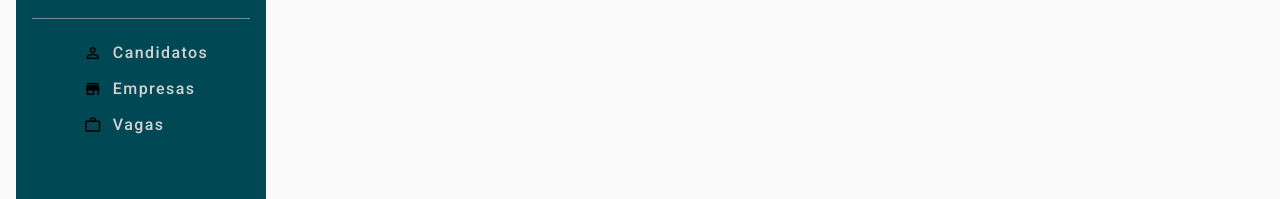
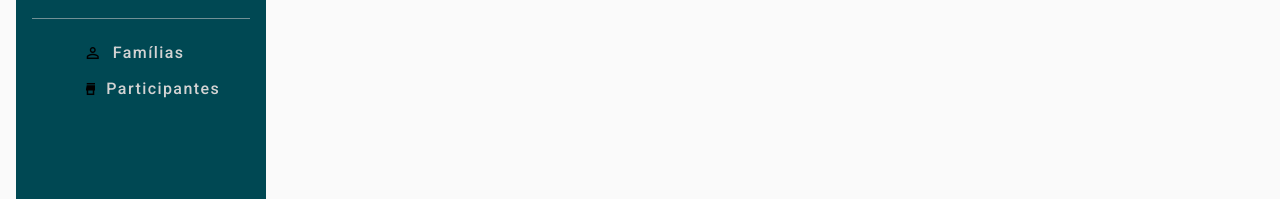
Before and after one commit to raoever/comitiva-angular, an Angular app: page / in a window 1280 px wide. Shown: the part 294-493 px from the top of the page. Built offline with nearby package versions, Linux system fonts and the light colour scheme; a web font is replaced by a local one.

Commit message:
Pagina Inicial Commit.

```diff
--- a/src/app/app.component.html
+++ b/src/app/app.component.html
@@ -16,15 +16,11 @@
     <!--    </button>-->
     <button mat-button class="menu-buttons">
       <mat-icon>perm_identity</mat-icon>
-      <a class="menu-link" href="candidato">Candidatos</a>
+      <a class="menu-link" href="candidato">Famílias</a>
     </button>
     <button mat-button class="menu-buttons">
       <mat-icon>store</mat-icon>
-      <a class="menu-link" href="empresa">Empresas</a>
-    </button>
-    <button mat-button class="menu-buttons">
-      <mat-icon>work_outline</mat-icon>
-      <a class="menu-link" href="vaga">Vagas</a>
+      <a class="menu-link" href="empresa">Participantes</a>
     </button>
   </mat-sidenav>
   <mat-sidenav-content>
```
